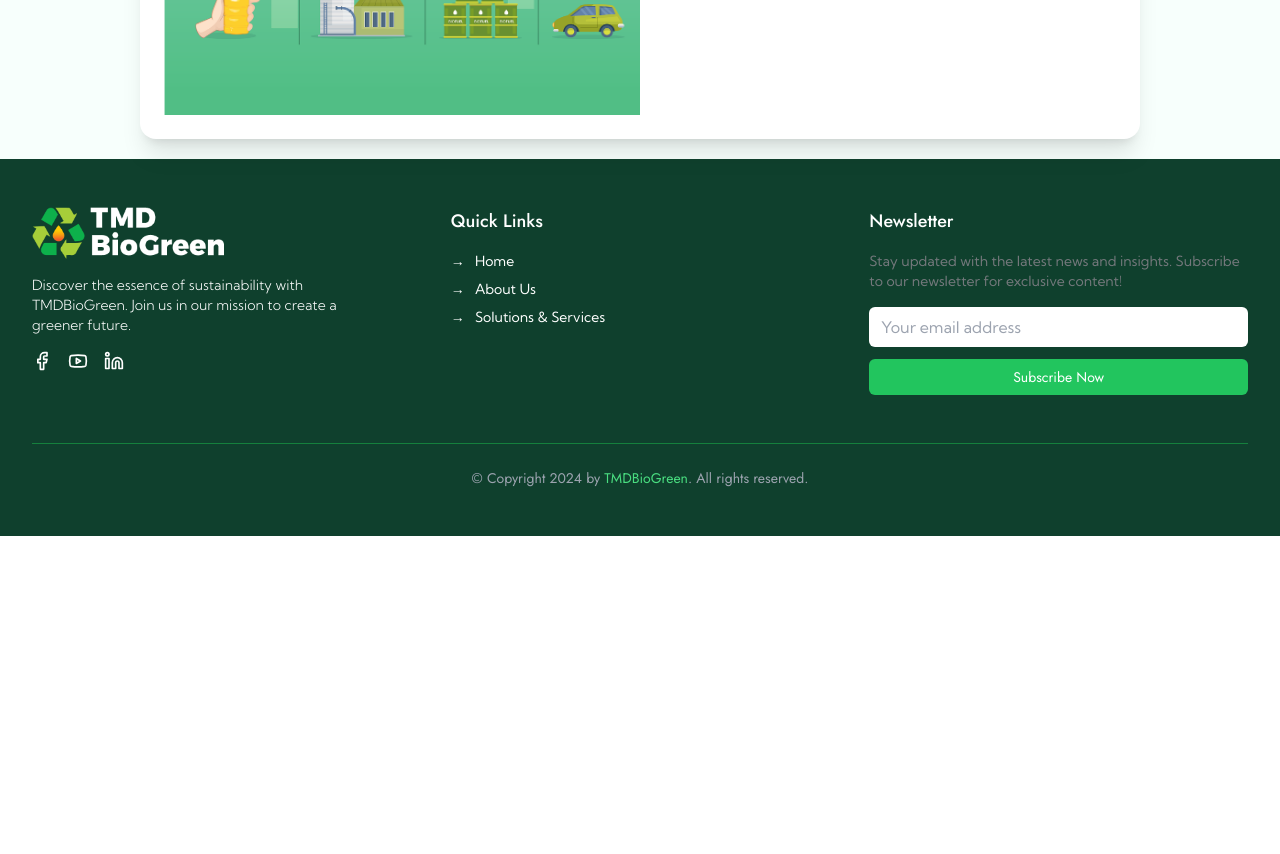
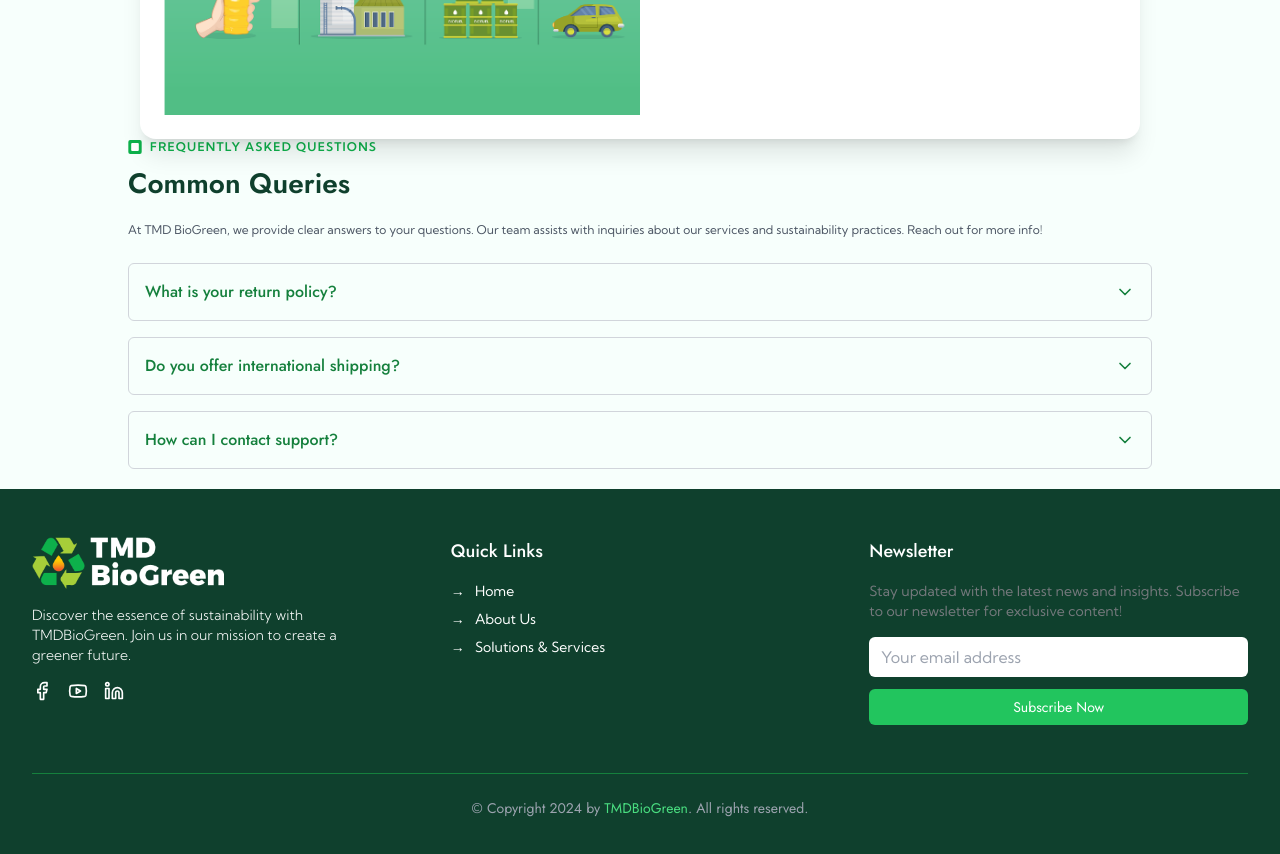
Before and after one commit to aqlhsyfqhsym/tmd-biogreen, a Next.js app: page / in a window 1280 px wide. Shown: the part 2660-3514 px from the top of the page. Before the commit the page ends 3196 px from the top, so only its background shows below. Built offline with nearby package versions, Linux system fonts and the light colour scheme.

Commit message:
add faq section

```diff
--- a/app/page.tsx
+++ b/app/page.tsx
@@ -6,6 +6,8 @@ import OurStoryCard from "@/components/organisms/OurStoryCard";
 import CTACard from "@/components/organisms/CTACard";
 import StepsCard from "@/components/organisms/StepsCard";
 import TabsCard from "@/components/organisms/TabsCard";
+import Accordion from "@/components/organisms/FAQAccordian";
+import SectionIntro from "@/components/molecules/SectionIntro";
 
 export default function Home() {
   return (
@@ -22,8 +24,17 @@ export default function Home() {
         <div className="h-[38rem] bg-green-primary flex items-end justify-center mt-32">
           <StepsCard />
         </div>
-      <TabsCard/>
+        <TabsCard />
       </div>
+      <section>
+        <SectionIntro
+          iconSrc="/icons/square.svg"
+          label="Frequently Asked Questions"
+          heading="Common Queries"
+          description="At TMD BioGreen, we provide clear answers to your questions. Our team assists with inquiries about our services and sustainability practices. Reach out for more info!"
+        />
+        <Accordion />
+      </section>
     </div>
   );
 }
--- /dev/null
+++ b/components/molecules/Accordian/index.tsx
@@ -0,0 +1,59 @@
+'use client';
+
+import React, { useRef, useEffect, useState } from 'react';
+import { ChevronDown } from 'lucide-react';
+
+interface AccordionItemProps {
+  title: string;
+  content: string;
+  isOpen: boolean;
+  onToggle: () => void;
+}
+
+const AccordionItem: React.FC<AccordionItemProps> = ({
+  title,
+  content,
+  isOpen,
+  onToggle,
+}) => {
+  const contentRef = useRef<HTMLDivElement>(null);
+  const [height, setHeight] = useState(0);
+
+  useEffect(() => {
+    if (contentRef.current) {
+      if (isOpen) {
+        setHeight(contentRef.current.scrollHeight);
+      } else {
+        setHeight(0);
+      }
+    }
+  }, [isOpen]);
+
+  return (
+    <div className="border border-gray-300 rounded-md overflow-hidden transition-all duration-300">
+      <button
+        onClick={onToggle}
+        className="w-full flex items-center justify-between p-4 text-left text-green-700 font-medium hover:bg-green-50 transition"
+      >
+        <span>{title}</span>
+        <ChevronDown
+          className={`h-5 w-5 transform transition-transform duration-300 ${
+            isOpen ? 'rotate-180' : ''
+          }`}
+        />
+      </button>
+
+      <div
+        ref={contentRef}
+        style={{ height: `${height}px` }}
+        className="overflow-hidden transition-all duration-300 ease-in-out"
+      >
+        <div className="px-4 pb-4 pt-2 text-gray-600">
+          {content}
+        </div>
+      </div>
+    </div>
+  );
+};
+
+export default AccordionItem;
--- /dev/null
+++ b/components/molecules/SectionIntro/index.tsx
@@ -0,0 +1,39 @@
+import React from 'react';
+import Image from 'next/image';
+
+interface SectionIntroProps {
+  iconSrc: string;
+  label: string;
+  heading: string;
+  description?: string;
+}
+
+const SectionIntro: React.FC<SectionIntroProps> = ({
+  iconSrc,
+  label,
+  heading,
+  description,
+}) => {
+  return (
+    <div>
+      <div className="flex items-center gap-2 mb-2">
+        <Image src={iconSrc} alt="icon" width={14} height={14} />
+        <p className="text-green-secondary font-semibold uppercase text-xs tracking-widest font-kumbh">
+          {label}
+        </p>
+      </div>
+
+      <h2 className="text-[clamp(1.25rem,2.5vw,1.75rem)] font-semibold text-green-primary mb-4">
+        {heading}
+      </h2>
+
+      {description && (
+        <p className="text-gray-600 mb-6 font-kumbh font-normal text-[clamp(0.25rem,2.5vw,0.75rem)]">
+          {description}
+        </p>
+      )}
+    </div>
+  );
+};
+
+export default SectionIntro;
--- /dev/null
+++ b/components/organisms/FAQAccordian/index.tsx
@@ -0,0 +1,46 @@
+'use client';
+
+import React, { useState } from 'react';
+import AccordionItem from '@/components/molecules/Accordian';
+
+const accordionData = [
+  {
+    id: '1',
+    title: 'What is your return policy?',
+    content: 'We offer a 30-day return policy on all items.',
+  },
+  {
+    id: '2',
+    title: 'Do you offer international shipping?',
+    content: 'Yes, we ship to over 50 countries worldwide.',
+  },
+  {
+    id: '3',
+    title: 'How can I contact support?',
+    content: 'You can reach out via email or our chat service 24/7.',
+  },
+];
+
+const Accordion: React.FC = () => {
+  const [openItemId, setOpenItemId] = useState<string | null>(null);
+
+  const handleToggle = (id: string) => {
+    setOpenItemId(prev => (prev === id ? null : id));
+  };
+
+  return (
+    <div className="space-y-4">
+      {accordionData.map(item => (
+        <AccordionItem
+          key={item.id}
+          title={item.title}
+          content={item.content}
+          isOpen={openItemId === item.id}
+          onToggle={() => handleToggle(item.id)}
+        />
+      ))}
+    </div>
+  );
+};
+
+export default Accordion;
```
